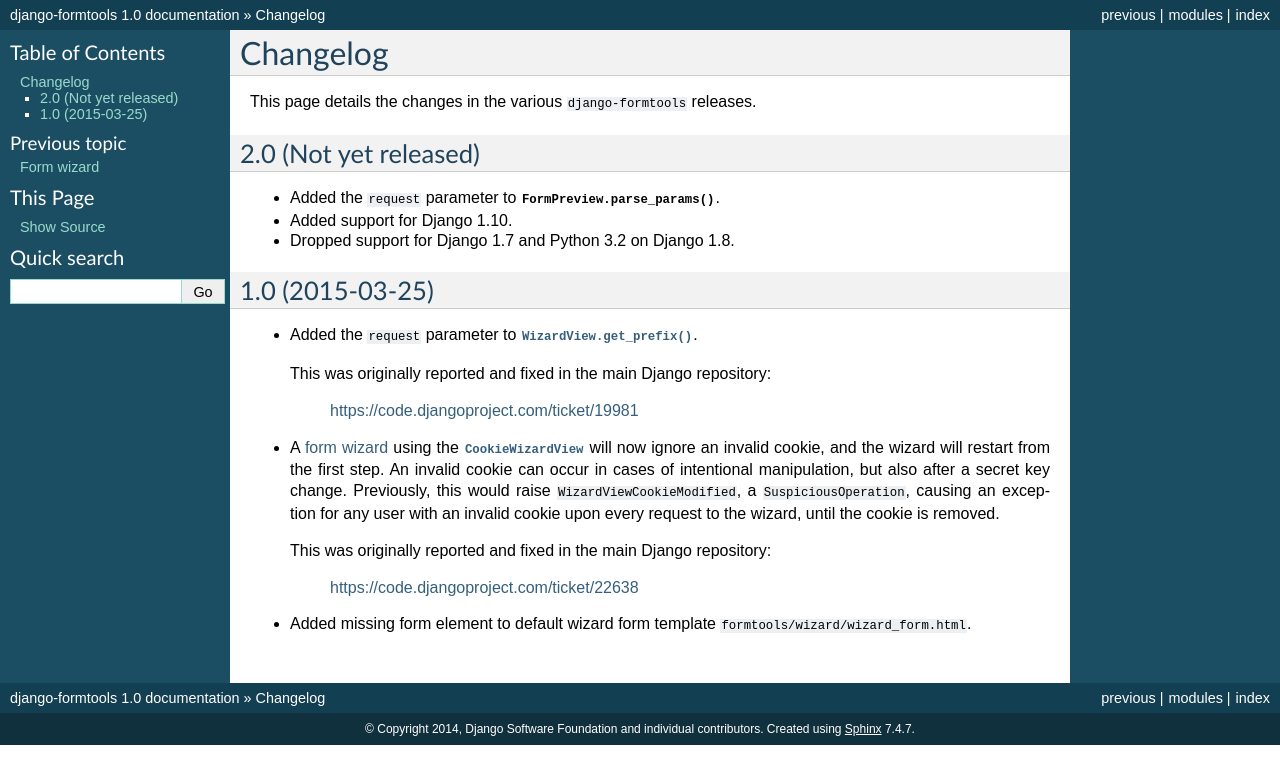
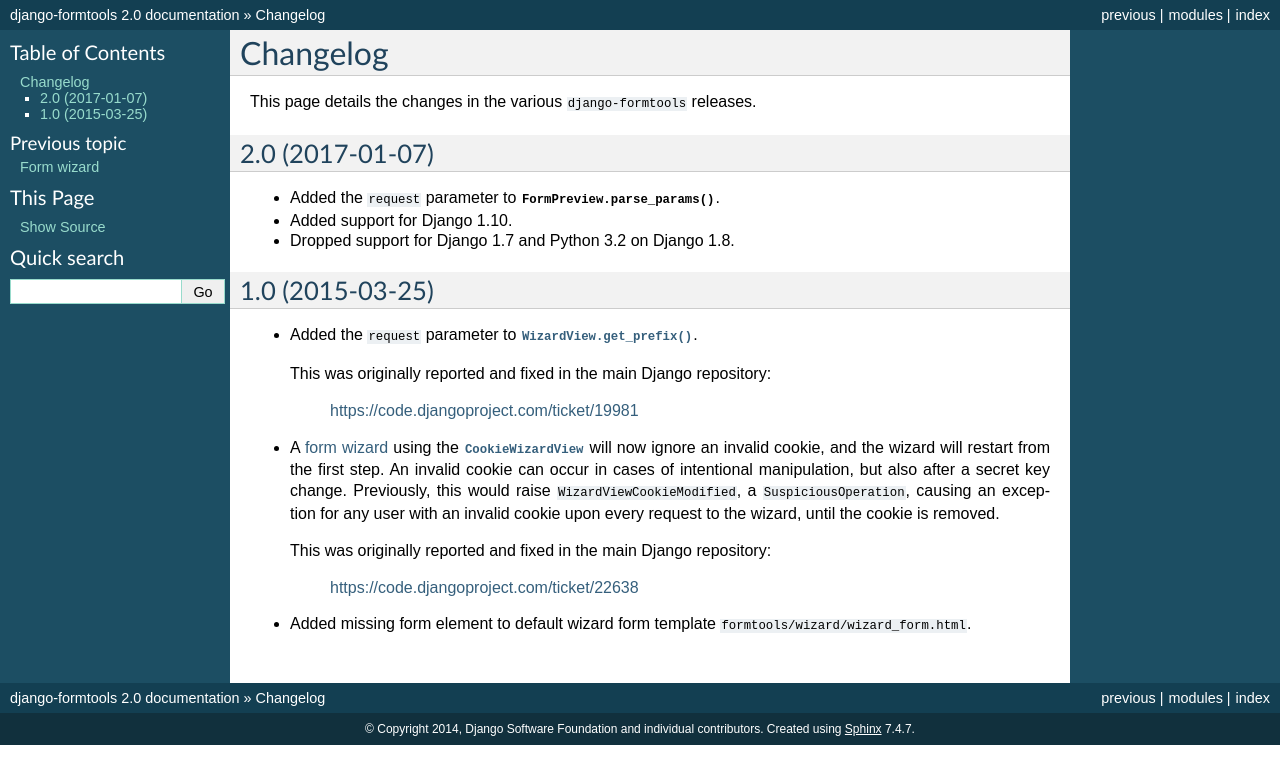
Before and after one commit to jazzband/django-formtools, a Sphinx documentation site: the page built from docs/changelog.rst, in a window 1280 px wide. Shown: the top 784 px of the page. Built offline with Sphinx 7.4.7, drawn with Linux system fonts in a browser that asks for light colours.

Commit message:
Bumped version for 2.0 release

```diff
--- a/docs/changelog.rst
+++ b/docs/changelog.rst
@@ -4,8 +4,8 @@
 This page details the changes in the various ``django-formtools`` releases.
 
 
-2.0 (Not yet released)
-----------------------
+2.0 (2017-01-07)
+----------------
 
 - Added the ``request`` parameter to :meth:`FormPreview.parse_params()
   <formtools.preview.FormPreview.parse_params>`.
--- a/formtools/__init__.py
+++ b/formtools/__init__.py
@@ -1,3 +1,3 @@
-__version__ = '1.0'
+__version__ = '2.0'
 
 default_app_config = 'formtools.apps.FormToolsConfig'
```
